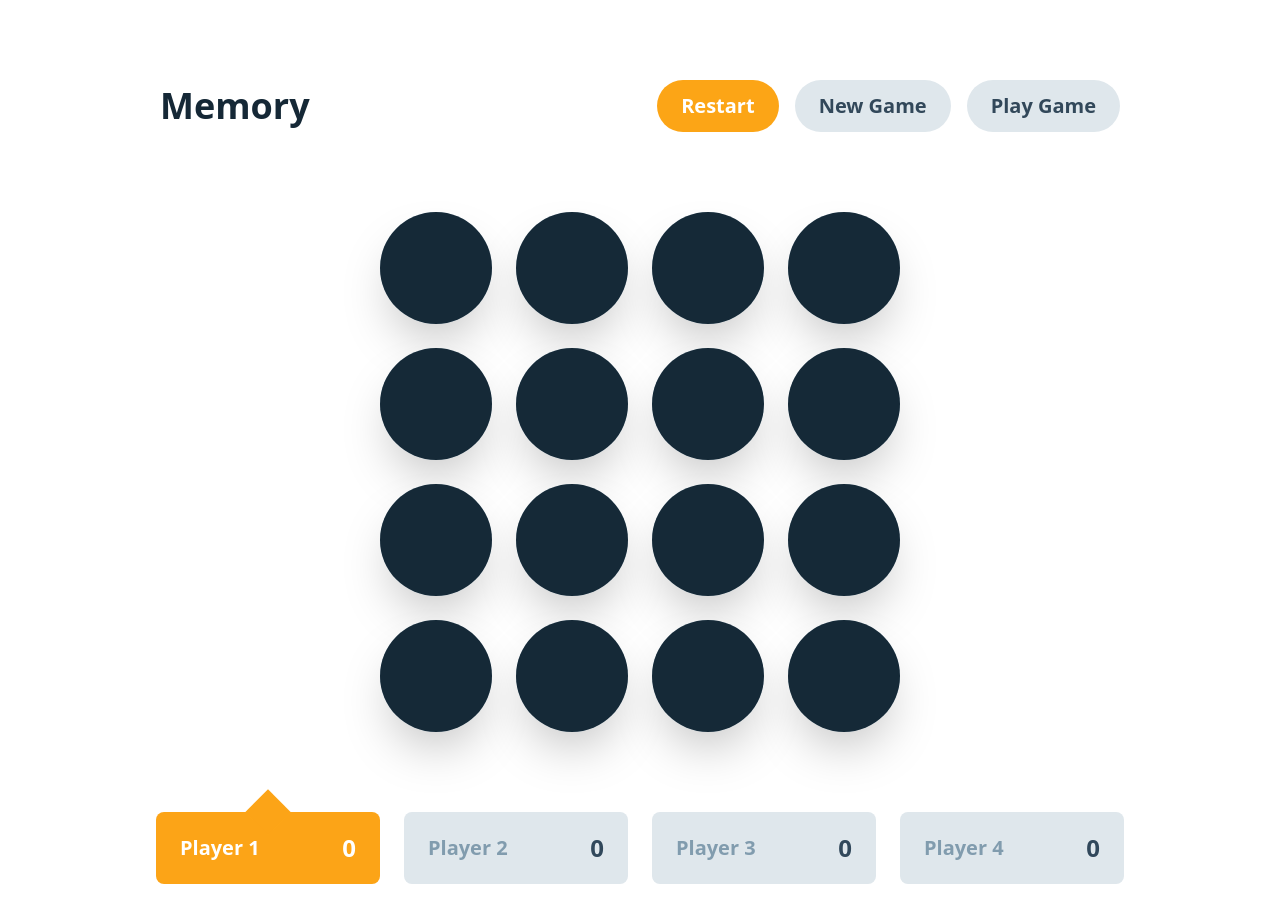
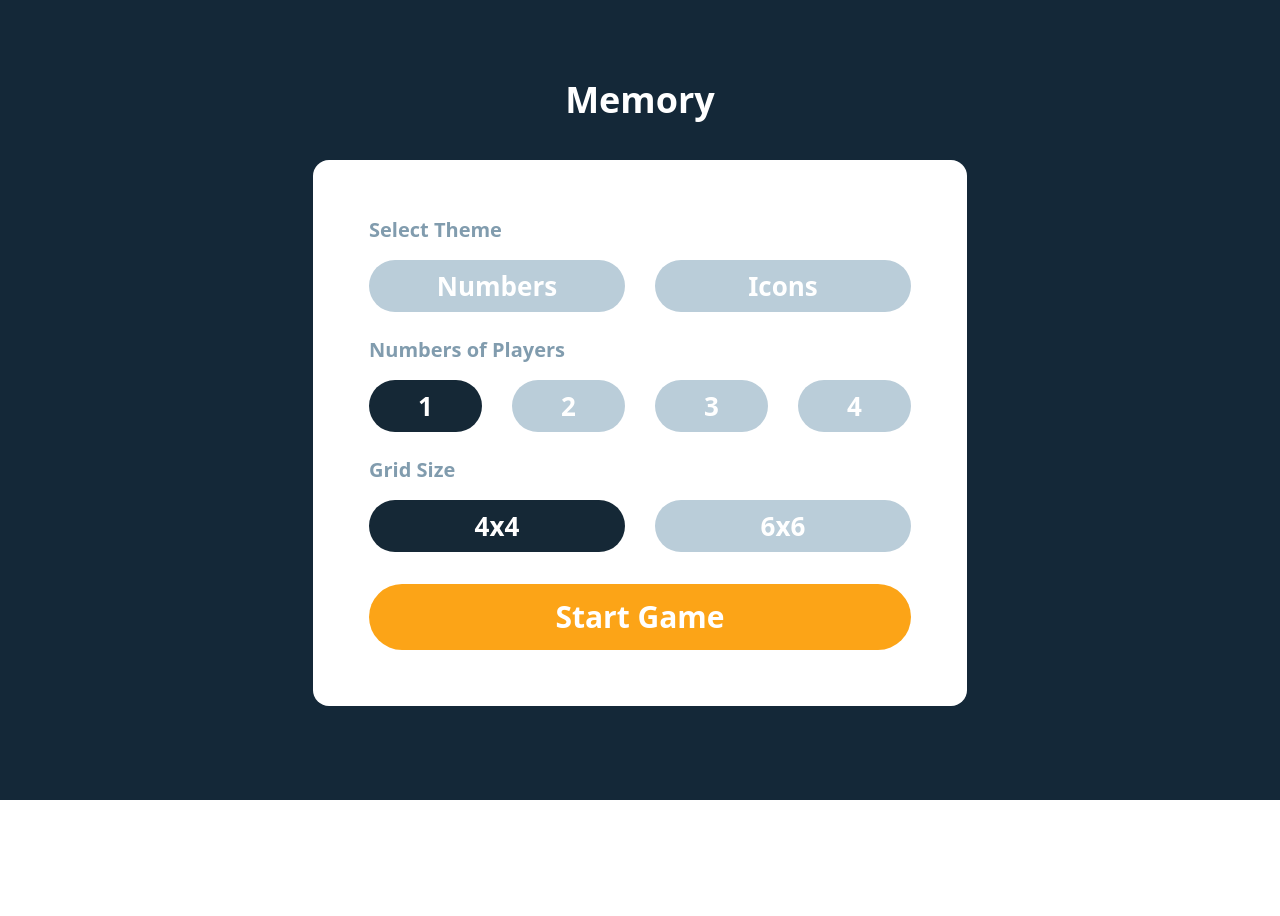
Before and after one commit to ManikantaPotnuru9176/memory-game, a Next.js app: page / in a window 1280 px wide. Both pictures are taken after a click on the button "New Game". After the commit the page ends 800 px from the top, so only its background shows below. Built offline with nearby package versions, Linux system fonts and the light colour scheme.

Commit message:
add new game setup componets

```diff
--- /dev/null
+++ b/src/components/gameSetup/Card.js
@@ -0,0 +1,122 @@
+import React from "react";
+
+const Card = ({
+  setNewGame,
+  selectedTheme,
+  setSelectedTheme,
+  selectedPlayers,
+  setSelectedPlayers,
+  selectedGridSize,
+  setSelectedGridSize,
+}) => {
+  const handleThemeChange = (theme) => {
+    setSelectedTheme(theme);
+  };
+
+  const handlePlayersChange = (players) => {
+    setSelectedPlayers(players);
+  };
+
+  const handleGridSizeChange = (size) => {
+    setSelectedGridSize(size);
+  };
+
+  const themeOptions = [
+    { label: "Numbers", value: "Numbers" },
+    { label: "Icons", value: "Icons" },
+  ];
+
+  const playerOptions = [1, 2, 3, 4];
+
+  const gridSizeOptions = ["4x4", "6x6"];
+
+  const renderOptions = (options, selectedValue, onChange) =>
+    options.map((option) => (
+      <React.Fragment key={option}>
+        <input
+          className="sr-only"
+          type="radio"
+          name={`mg-${options[0]}-${option}`}
+          id={`mg-${options[0]}-${option}`}
+          checked={selectedValue === option}
+          onChange={() => onChange(option)}
+        />
+        <label
+          className={`basis-full select-none font-bold cursor-pointer text-white rounded-full text-center leading-[2.5] md:leading-[2] ring-transparent ring-0 ring-offset-2 ${
+            selectedValue === option
+              ? "bg-[#152836]"
+              : "bg-[#bacdd9] hover:bg-[#6393b6]"
+          }`}
+          htmlFor={`mg-${options[0]}-${option}`}
+        >
+          {option.label || option}
+        </label>
+      </React.Fragment>
+    ));
+
+  return (
+    <div className="fixed inset-0 bg-[#142838]">
+      <div
+        className="px-6 mt-20"
+        role="dialog"
+        aria-modal="true"
+        aria-label="Memory Game Setup"
+      >
+        <h1 className="text-2xl md:text-3xl lg:text-4xl font-extrabold text-white text-center pb-10">
+          Memory
+        </h1>
+        <div className="bg-white p-6 md:p-14 rounded-lg md:rounded-xl lg:rounded-2xl max-w-[40.875rem] mx-auto">
+          <form className="flex flex-col gap-6">
+            <div tabIndex="0" className="absolute" aria-hidden="true"></div>
+            <fieldset className="flex flex-col">
+              <legend className="text-[#819cae] text-lg md:text-xl font-bold">
+                Select Theme
+              </legend>
+              <div className="pt-3 md:pt-4 flex gap-3 md:gap-[1.875rem] md:text-[1.625rem]">
+                {renderOptions(themeOptions, selectedTheme, handleThemeChange)}
+              </div>
+            </fieldset>
+            <fieldset className="flex flex-col">
+              <legend className="text-[#819cae] text-lg md:text-xl font-bold">
+                Numbers of Players
+              </legend>
+              <div className="pt-3 md:pt-4 flex gap-3 md:gap-[1.875rem] md:text-[1.625rem]">
+                {renderOptions(
+                  playerOptions,
+                  selectedPlayers,
+                  handlePlayersChange
+                )}
+              </div>
+            </fieldset>
+            <fieldset className="flex flex-col">
+              <legend className="text-[#819cae] text-lg md:text-xl font-bold">
+                Grid Size
+              </legend>
+              <div className="pt-3 md:pt-4 flex gap-3 md:gap-[1.875rem] md:text-[1.625rem]">
+                {renderOptions(
+                  gridSizeOptions,
+                  selectedGridSize,
+                  handleGridSizeChange
+                )}
+              </div>
+            </fieldset>
+            <div className="pt-2">
+              <button
+                className="w-full text-4.125 md:text-3xl font-extrabold bg-[#fca417] hover:bg-[#fcba4f] focus-visible:bg-yellow-900 text-white leading-[2.7] md:leading-[2.187] rounded-full"
+                onClick={(e) => {
+                  e.preventDefault();
+                  setNewGame(false);
+                }}
+              >
+                Start Game
+              </button>
+              <div tabIndex="0" className="absolute" aria-hidden="true"></div>
+            </div>
+          </form>
+        </div>
+      </div>
+    </div>
+  );
+};
+
+export default Card;
--- /dev/null
+++ b/src/components/gameSetup/NewGame.js
@@ -0,0 +1,28 @@
+import React from "react";
+import Card from "./Card";
+
+const NewGame = ({
+  setNewGame,
+  selectedTheme,
+  setSelectedTheme,
+  selectedPlayers,
+  setSelectedPlayers,
+  selectedGridSize,
+  setSelectedGridSize,
+}) => {
+  return (
+    <div>
+      <Card
+        setNewGame={setNewGame}
+        selectedTheme={selectedTheme}
+        setSelectedTheme={setSelectedTheme}
+        selectedPlayers={selectedPlayers}
+        setSelectedPlayers={setSelectedPlayers}
+        selectedGridSize={selectedGridSize}
+        setSelectedGridSize={setSelectedGridSize}
+      />
+    </div>
+  );
+};
+
+export default NewGame;
--- a/src/components/navbar/Navbar.js
+++ b/src/components/navbar/Navbar.js
@@ -1,7 +1,7 @@
 import React, { useState } from "react";
 import Button from "./Button";
 
-const Navbar = () => {
+const Navbar = ({ setNewGame }) => {
   const [isMobileMenuOpen, setMobileMenuOpen] = useState(false);
   const [pausePlay, setPausePlay] = useState("Play Game");
 
@@ -27,7 +27,7 @@ const Navbar = () => {
             </div>
             <div className="hidden md:flex md:gap-2 lg:gap-4">
               <Button text="Restart" primary />
-              <Button text="New Game" />
+              <Button text="New Game" onClick={() => setNewGame(true)} />
               <Button
                 text={pausePlay}
                 onClick={() =>
@@ -53,7 +53,13 @@ const Navbar = () => {
             onClick={(e) => e.stopPropagation()}
           >
             <Button text="Restart" onClick={() => toggleMobileMenu()} primary />
-            <Button text="New Game" onClick={() => toggleMobileMenu()} />
+            <Button
+              text="New Game"
+              onClick={() => {
+                toggleMobileMenu();
+                setNewGame(true);
+              }}
+            />
             <Button
               text={pausePlay}
               onClick={() => {
--- a/src/pages/index.js
+++ b/src/pages/index.js
@@ -1,15 +1,37 @@
 import Navbar from "@/components/navbar/Navbar";
 import Grid from "@/components/hero/Grid";
 import Footer from "@/components/footer/Footer";
+import NewGame from "@/components/gameSetup/NewGame";
+import { useState } from "react";
 
 export default function Home() {
+  const [newGame, setNewGame] = useState(false);
+
+  const [selectedTheme, setSelectedTheme] = useState("Numbers");
+  const [selectedPlayers, setSelectedPlayers] = useState(1);
+  const [selectedGridSize, setSelectedGridSize] = useState("4x4");
+
   return (
     <>
-      <Navbar />
-      <div className="lg:container mx-auto px-4">
-        <Grid />
-      </div>
-      <Footer />
+      {!newGame ? (
+        <>
+          <Navbar setNewGame={setNewGame} />
+          <div className="lg:container mx-auto px-4">
+            <Grid />
+          </div>
+          <Footer />
+        </>
+      ) : (
+        <NewGame
+          setNewGame={setNewGame}
+          selectedTheme={selectedTheme}
+          setSelectedTheme={setSelectedTheme}
+          selectedPlayers={selectedPlayers}
+          setSelectedPlayers={setSelectedPlayers}
+          selectedGridSize={selectedGridSize}
+          setSelectedGridSize={setSelectedGridSize}
+        />
+      )}
     </>
   );
 }
```
